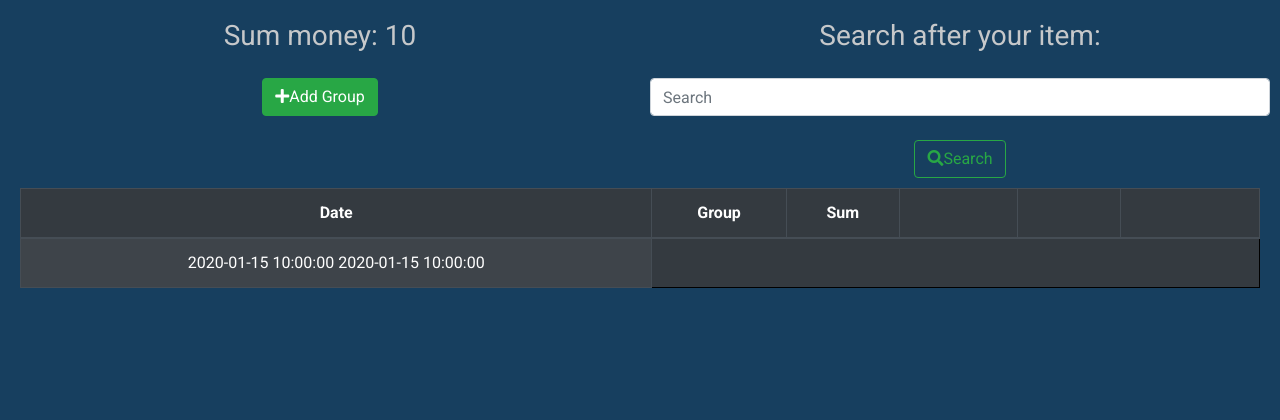
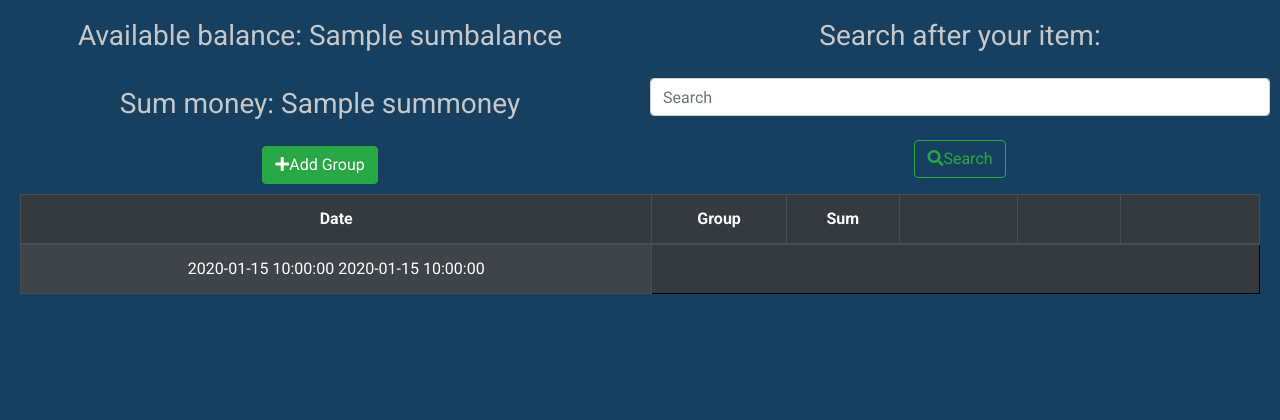
Before and after one commit to IstvanGercsak/BudgetCalculator-ThirdMileStoneProject, a Flask app: template templates/dashboard.html in a window 1280 px wide. Shown: the part 48-468 px from the top of the page. Run offline with Flask 2, Linux system fonts and the light colour scheme; the template is opened without the code that fills it: most values are stand-ins (such as "Sample title", 1, 10 or a date in 2020); some libraries are stand-ins or nearby versions.

Commit message:
Separate sum money and sum balance( Available money and sum money I have)

```diff
--- a/app.py
+++ b/app.py
@@ -34,6 +34,7 @@ check_contains_sub_item_cursor = connection.cursor(pymysql.cursors.DictCursor)
 delete_group_item_cursor = connection.cursor(pymysql.cursors.DictCursor)
 search_item_cursor = connection.cursor(pymysql.cursors.DictCursor)
 get_currency_cursor = connection.cursor(pymysql.cursors.DictCursor)
+savings_for_user_cursor = connection.cursor(pymysql.cursors.DictCursor)
 
 
 # Start the application
@@ -72,39 +73,65 @@ def login():
 def dashboard():
     username = session['username']
 
+    # Collect the group
     sql_my_groups = "SELECT * FROM GROUP_ITEM JOIN USERS ON GROUP_ITEM.GROUP_ID = USERS.ID WHERE USERS.USERNAME = %s"
     check_existing_group_cursor.execute(sql_my_groups, username)
     my_groups = check_existing_group_cursor.fetchall()
 
+    # Collect the currency
     sql_get_currency = "SELECT DISTINCT CURRENCY FROM USERS WHERE USERNAME = %s"
     get_currency_cursor.execute(sql_get_currency, username)
     currency = get_currency_cursor.fetchone()
     session['currency'] = currency['CURRENCY']
 
+    # Collect and order my dates
     sql_my_dates = "SELECT distinct DATE_YEAR, DATE_MONTH FROM GROUP_ITEM JOIN USERS ON GROUP_ITEM.GROUP_ID = USERS.ID " \
                    "WHERE USERS.USERNAME = %s ORDER BY DATE_YEAR desc, " \
                    "FIELD(DATE_MONTH,'January','February','March','April','May','June','July','August','September','October','November','December') desc"
     my_dates_cursor.execute(sql_my_dates, username)
     my_dates = my_dates_cursor.fetchall()
 
-    sql_full_sum = "SELECT USERS.USERNAME, SUM(GROUP_SUB_ITEM.VALUE) AS sum_money FROM USERS JOIN GROUP_ITEM ON " \
+    # Sum money
+    sql_full_sum = "SELECT USERS.USERNAME, SUM(GROUP_SUB_ITEM.VALUE) AS SUM_MONEY FROM USERS JOIN GROUP_ITEM ON " \
                    "USERS.ID = GROUP_ITEM.GROUP_ID JOIN GROUP_SUB_ITEM ON GROUP_ITEM.ID = GROUP_SUB_ITEM.ITEM_ID " \
                    "WHERE USERS.USERNAME = %s GROUP BY USERS.USERNAME"
-
     sum_money_cursor.execute(sql_full_sum, username)
     sum_money = sum_money_cursor.fetchone()
+    sum_money_value = sum_money['SUM_MONEY']
 
+    # Saving
+
+    sql_savings_for_user = "SELECT SUM(GROUP_SUB_ITEM.VALUE) AS SUM_SAVING FROM USERS " \
+                           "JOIN GROUP_ITEM ON USERS.ID = GROUP_ITEM.GROUP_ID " \
+                           "JOIN GROUP_SUB_ITEM ON GROUP_ITEM.ID = GROUP_SUB_ITEM.ITEM_ID WHERE USERS.USERNAME = %s " \
+                           "AND GROUP_ITEM.GROUP_NAME = 'Savings' " \
+                           "GROUP BY USERS.USERNAME"
+    savings_for_user_cursor.execute(sql_savings_for_user, username)
+    sum_saving = savings_for_user_cursor.fetchone()
+    if sum_saving is None:
+        deduct_saving_sum_value = 0
+    else:
+        deduct_saving_sum_value = sum_saving['SUM_SAVING']
+
+    # Sum values by group
     row_group_sum = (session['username'])
     sql_group_sum = "SELECT GROUP_ITEM.GROUP_NAME, GROUP_ITEM.DATE_YEAR, GROUP_ITEM.DATE_MONTH, " \
                     "SUM(GROUP_SUB_ITEM.VALUE) AS SUMVALUE " \
                     "FROM GROUP_SUB_ITEM JOIN GROUP_ITEM ON GROUP_SUB_ITEM.ITEM_ID = GROUP_ITEM.ID JOIN USERS " \
                     "ON USERS.ID = GROUP_ITEM.GROUP_ID WHERE USERS.USERNAME = %s GROUP BY GROUP_SUB_ITEM.ITEM_ID"
-
     group_sum_cursor.execute(sql_group_sum, row_group_sum)
     group_sum_list = group_sum_cursor.fetchall()
 
-    return render_template("dashboard.html", mygroups=my_groups, mydates=my_dates, summoney=sum_money,
-                           groupsumlist=group_sum_list)
+    print(sum_money_value)
+    print(deduct_saving_sum_value)
+
+    # Sum money - savings
+    sum_money_available = int(sum_money_value) - int(deduct_saving_sum_value)
+    sum_money_balance = int(sum_money_value) - int(deduct_saving_sum_value * 2)
+
+    print(sum_money_value)
+    return render_template("dashboard.html", mygroups=my_groups, mydates=my_dates, summoney=sum_money_available,
+                           sumbalance=sum_money_balance, groupsumlist=group_sum_list)
 
 
 # Search after item
@@ -150,7 +177,7 @@ def add_user():
     sql = "SELECT USERNAME FROM USERS WHERE USERNAME = %s"
     check_username_cursor.execute(sql, user)
     result = check_username_cursor.fetchone()
-    if (result == None):
+    if result is None:
         sql_insert_user = "INSERT INTO USERS (USERNAME, PASSWORD, CURRENCY) VALUES (%s, %s, %s)"
         insert_user_cursor.execute(sql_insert_user, row_user)
         connection.commit()
@@ -182,7 +209,7 @@ def add_group():
 
     row_for_insert_new_group = (user_id['ID'], given_group, given_year, given_month)
 
-    if (result_existing_group == None):
+    if result_existing_group is None:
         sql_insert_group = "INSERT INTO GROUP_ITEM (GROUP_ID, GROUP_NAME, DATE_YEAR ,DATE_MONTH) " \
                            "VALUES (%s, %s, %s, %s)"
         create_group_cursor.execute(sql_insert_group, row_for_insert_new_group)
@@ -209,7 +236,7 @@ def edit_group(id, group_id):
     connection.commit()
     result = check_existing_group_name_cursor.fetchone()
 
-    if (result == None):
+    if result is None:
         sql_edit_group = "UPDATE GROUP_ITEM SET GROUP_NAME=%s, DATE_YEAR=%s, DATE_MONTH=%s where ID=%s"
         update_group_cursor.execute(sql_edit_group, row_edit_group)
         connection.commit()
@@ -231,7 +258,7 @@ def remove_group_item(id, group_id, group_name, date_year, date_month):
     connection.commit()
     result = check_contains_sub_item_cursor.fetchone()
 
-    if (result == None):
+    if result is None:
         sql = "DELETE FROM GROUP_ITEM WHERE ID = %s"
         delete_group_item_cursor.execute(sql, id)
         connection.commit()
--- a/static/css/style.css
+++ b/static/css/style.css
@@ -290,6 +290,11 @@ footer i {
         color: white;
     }
 
+    /* SEARCH */
+    .search p {
+        padding: 0;
+    }
+
     /*  TABLE */
     .table-size th {
         font-size: 14px;
--- a/templates/dashboard.html
+++ b/templates/dashboard.html
@@ -53,7 +53,8 @@
 <div class="container-fluid">
     <div class="row">
         <div class="search col-sm-6">
-            <p>Sum money: {{ summoney.sum_money }} {{ session['currency'] }}</p>
+            <p>Available balance: {{ sumbalance }} {{ session['currency'] }}</p>
+            <p>Sum money: {{ summoney }} {{ session['currency'] }}</p>
             <button type="button" class="btn btn-success" data-toggle="modal" data-target="#add-group">
                 <i class="fas fa-plus"></i>Add Group
             </button>
```
